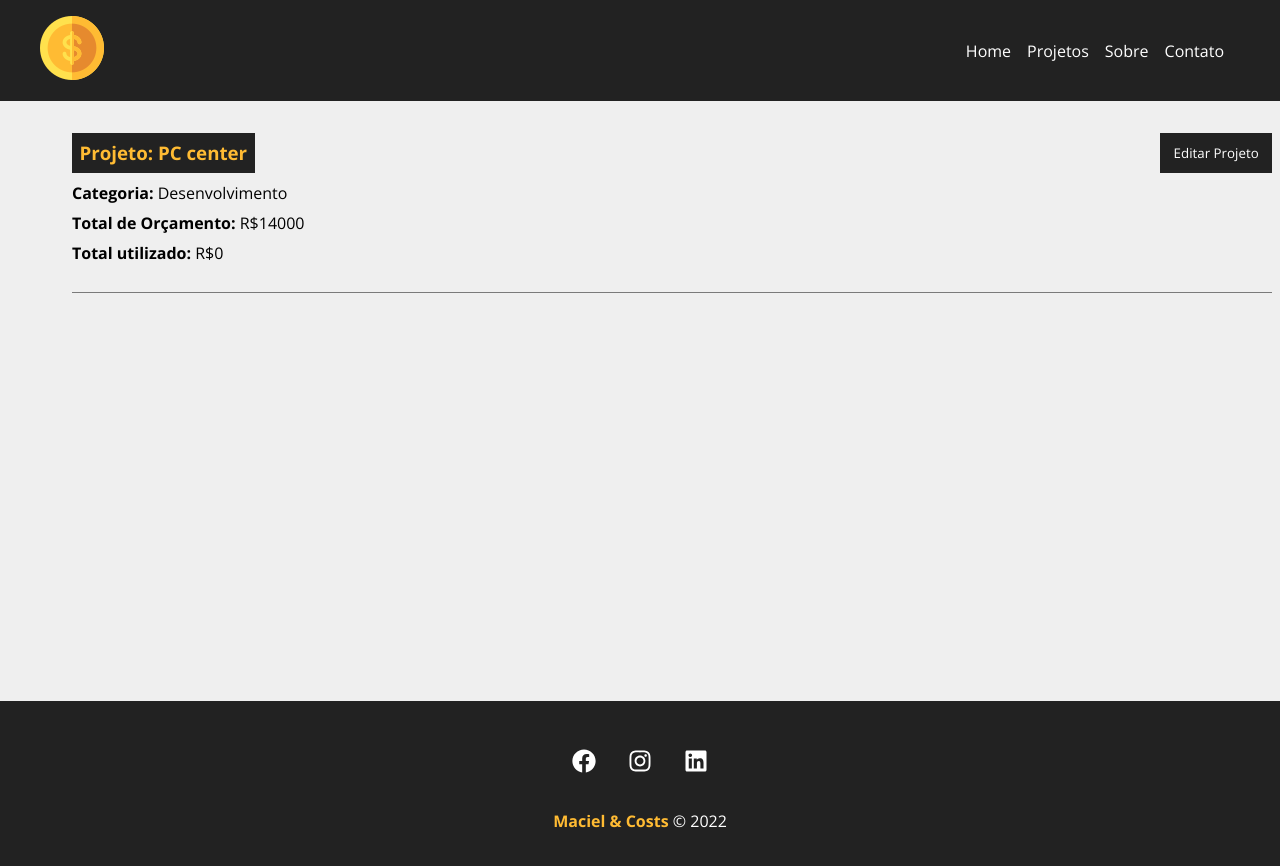
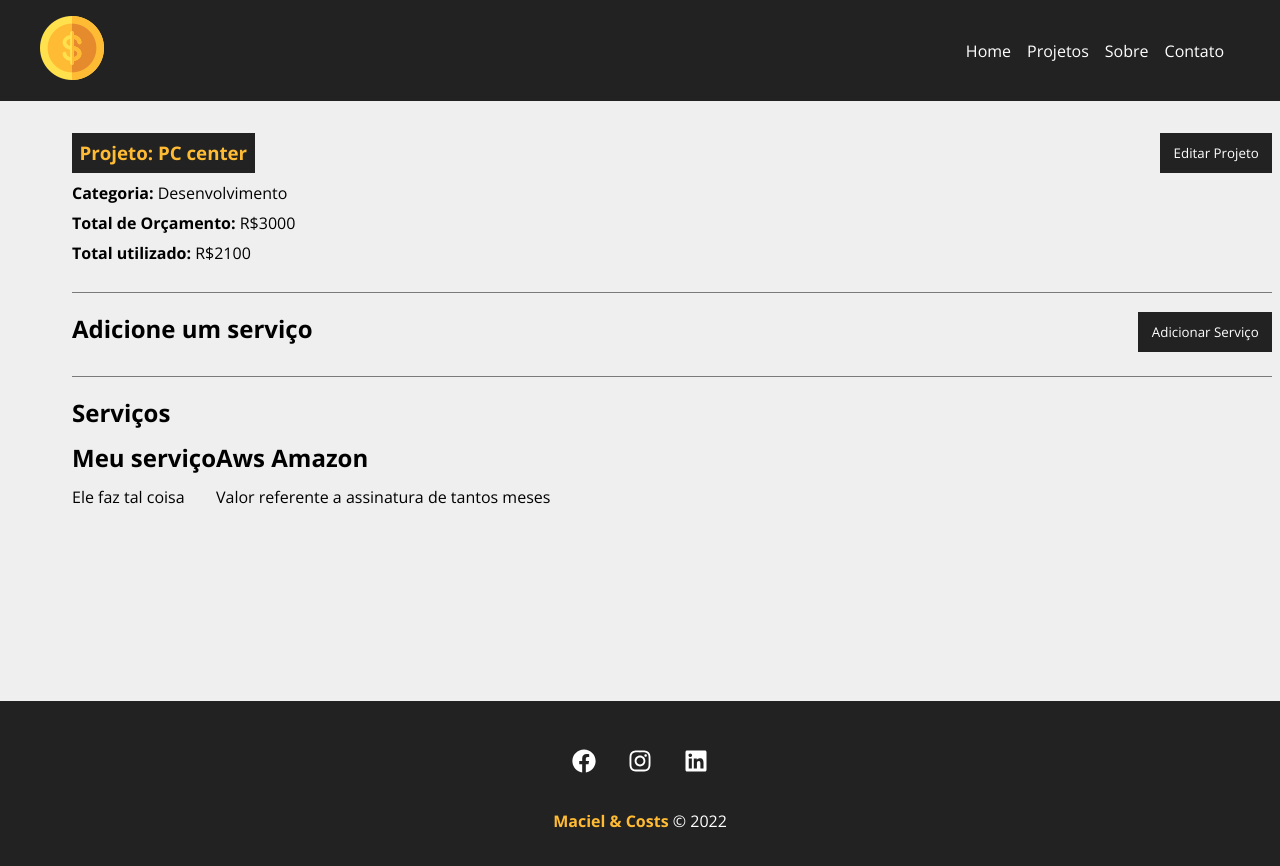
Before and after one commit to CuboMagico/curso-react-matheus-battisti, a React (Create React App) app: page /projeto/1 in a window 1280 px wide. Shown: the top 866 px of the page. Built offline with nearby package versions, Linux system fonts and the light colour scheme; data requests are answered from the project's data file.

Commit message:
Final da trigésima quarta aula

```diff
--- a/db.json
+++ b/db.json
@@ -2,13 +2,26 @@
   "projects": [
     {
       "name": "PC center",
-      "budget": "14000",
+      "budget": "3000",
       "category": {
         "id": "3",
         "name": "Desenvolvimento"
       },
-      "cost": 0,
-      "services": [],
+      "cost": 2100,
+      "services": [
+        {
+          "name": "Meu serviço",
+          "cost": "100",
+          "description": "Ele faz tal coisa",
+          "id": "9c5535e7-d8ad-403f-a4ce-059a5a930c44"
+        },
+        {
+          "name": "Aws Amazon",
+          "cost": "2000",
+          "description": "Valor referente a assinatura de tantos meses",
+          "id": "df445ae5-6d0a-4f7c-b4f2-33280bcd24bf"
+        }
+      ],
       "id": 1
     },
     {
--- /dev/null
+++ b/src/components/Service/ServiceForm/ServiceForm.jsx
@@ -0,0 +1,33 @@
+import styles from "../../Project/ProjectForm/ProjectForm.module.css"
+
+import { useState } from "react"
+
+import Input from "../../form/Input/Input"
+import Submit from "../../form/Submit/Submit"
+
+const ServiceForm = ({ handleSubmit, txtBtn, project }) => {
+
+    const [service, setService] = useState({})
+
+    const submit = event => {
+        event.preventDefault()
+        project.services.push(service)
+        handleSubmit(project)
+    }
+
+    const handleChange = event => {
+        setService({...service, [event.target.name] : event.target.value})
+    }
+
+    return (
+        <form method="POST" onSubmit={submit}>
+            <Input type="text" text="Nome do serviço" name="name" placeholder="Insira o nome do serviço" handleOnChange={handleChange} />
+            <Input type="number" text="Custo do serviço" name="cost" placeholder="Insira o custo do serviço" handleOnChange={handleChange} />
+            <Input type="text" text="Descrição do serviço" name="description" placeholder="Insira a descrição do serviço" handleOnChange={handleChange} />
+
+            <Submit text={txtBtn} />
+        </form>
+    )
+}
+
+export default ServiceForm
--- a/src/components/pages/Project/Project.jsx
+++ b/src/components/pages/Project/Project.jsx
@@ -3,19 +3,25 @@ import styles from "./Project.module.css"
 import { useParams } from "react-router-dom"
 import { useState, useEffect } from "react"
 
+import { parse, v4 as uuidv4 } from "uuid"
+
 import Loading from "../../layout/Loading/Loading"
 import Container from "../../layout/Container/Container"
+import Message from "../../layout/Message/Message"
 
 import ProjectForm from "../../Project/ProjectForm/ProjectForm"
 
-import Message from "../../layout/Message/Message"
+import ServiceForm from "../../Service/ServiceForm/ServiceForm"
+
 
 const Project = () => {
 
     const { id } = useParams()
 
     const [project, setProject] = useState({})
+    const [services, setServices] = useState([])
     const [showProjectForm, setShowProjectForm] = useState(false)
+    const [showServiceForm, setShowServiceForm] = useState(false)
     const [message, setMessage] = useState({});
 
     const getProject = async () => {
@@ -28,11 +34,15 @@ const Project = () => {
         const json = await data.json()
 
         setProject(json)
+        setServices(json.services)
     }
 
-    const updateProject = async (project) => {
+    const updateProject = async (project, successMessage = {body : "Projeto atualizado com sucesso", type : "success"}) => {
+
+        setMessage({})
+
         if (project.budget < project.cost) {
-            setMessage({body : "Não é possível que o custo do projeto seja maior que seu orçamento", type : "error"})
+            setMessage({body : "Não é possível que o orçamento do projeto seja menor que seu custo", type : "error"})
             return false
         }
 
@@ -47,7 +57,7 @@ const Project = () => {
 
             setProject(project)
             setShowProjectForm(false)
-            setMessage({body : "Projeto atualizado com sucesso!", type : "success"})
+            setMessage(successMessage)
 
         } catch (error) {
             console.log(error)
@@ -57,6 +67,32 @@ const Project = () => {
 
     const toggleProjectForm = () => {
         setShowProjectForm(!showProjectForm)
+    }
+
+    const toggleServiceForm = () => {
+        setShowServiceForm(!showServiceForm)
+    }
+
+    const createService = (project) => {
+
+        setMessage({})
+
+        const lastService = project.services[project.services.length - 1]
+
+        lastService.id = uuidv4()
+
+        const newCost = parseFloat(project.cost) + parseFloat(lastService.cost)
+        const isNewCostHigherThanProjectBudget = newCost > parseFloat(project.budget)
+
+        if (isNewCostHigherThanProjectBudget) {
+            setMessage({body : "Orçamento ultrapassado, verifique o valor do serviço", type : "error"})
+            project.services.pop()
+            return false
+        }
+
+        project.cost = newCost
+
+        updateProject(project, {body : "Serviço adicionado com sucesso!", type : "success"})
     }
 
     useEffect(() => {
@@ -96,6 +132,31 @@ const Project = () => {
                             </div>
                         )}
                     </div>
+
+                    <div className={styles.service_form_container}>
+                        <h2>Adicione um serviço</h2>
+                        <button className={styles.btn} onClick={toggleServiceForm}>
+                            {!showServiceForm ? "Adicionar Serviço" : "Fechar"}
+                        </button>
+                        <div className={styles.project_info}>
+                            {showServiceForm && (
+                                <ServiceForm handleSubmit={createService} txtBtn="Criar Serviço" project={project}/>
+                            )}
+                        </div>
+                    </div>
+
+                    <h2>Serviços</h2>
+                    <Container customClass="start">
+                        {services ? services.map((service) => (
+                                <div>
+                                    <h2>{service.name}</h2>
+                                    <p>{service.description}</p>
+                                </div>
+
+                            )) : (
+                            <p>Não há serviços cadastrados</p>
+                        )}
+                    </Container>
                 </Container>
             ) : (
                 <Loading />
```
